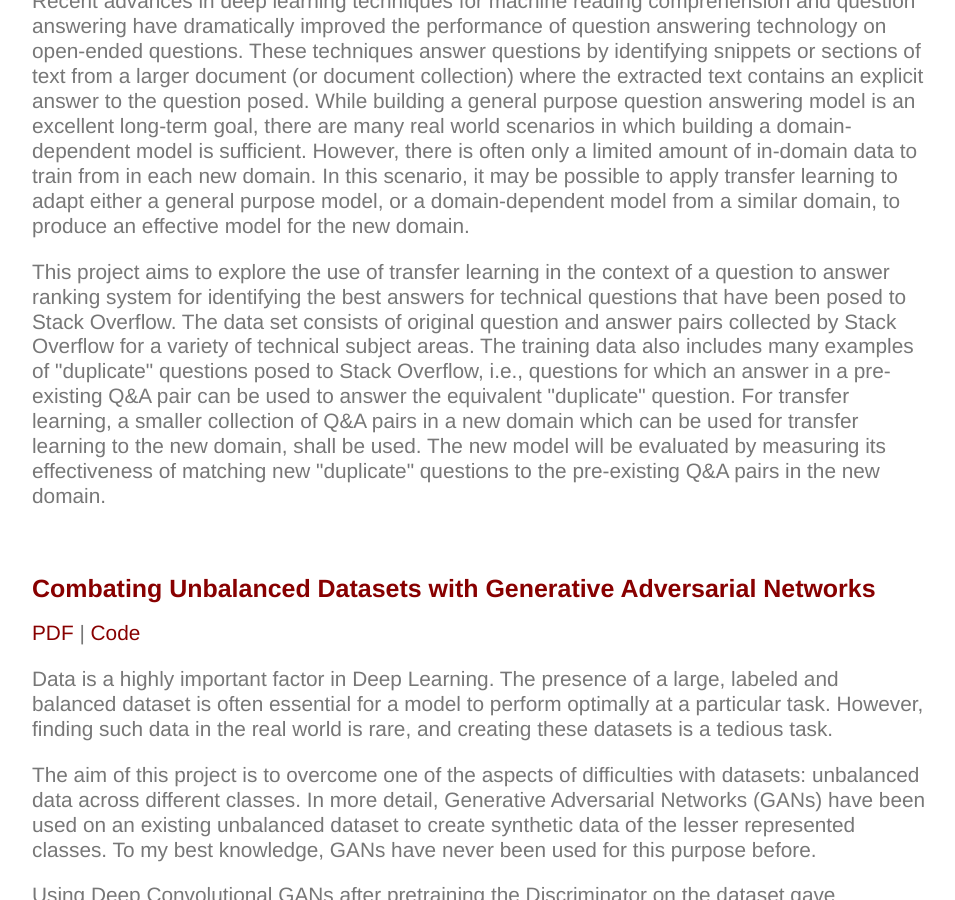
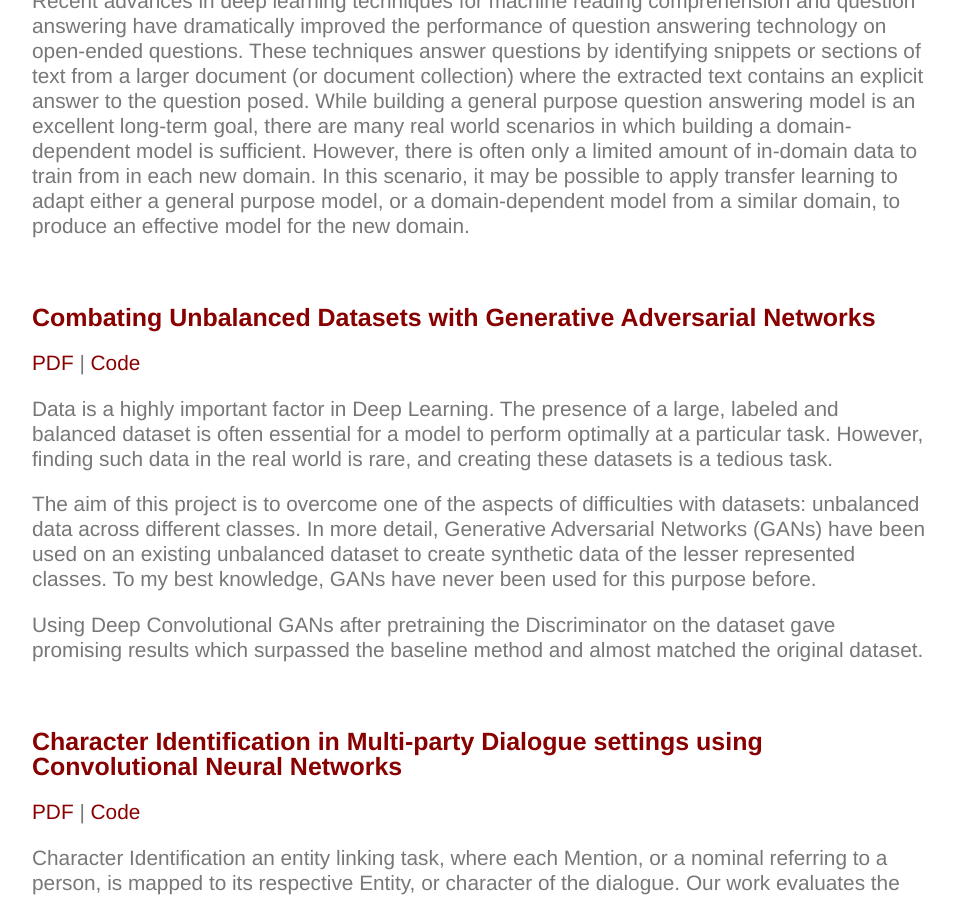
Before and after one commit to Uppaal/Uppaal.github.io, a Jekyll site: the page built from projects/index.html, in a window 1280 px wide and 900 px high, scrolled down 1008 px. Shown: the whole window, without its empty margins (160-1115 px from the left). Built offline with Jekyll 4.4.1, drawn with Linux system fonts in a browser that asks for light colours.

Commit message:
Update index.html

```diff
--- a/projects/index.html
+++ b/projects/index.html
@@ -15,7 +15,6 @@ title: Research and Projects
 	<h2>One Shot Learning: Exploring Matching Networks</h2>
 	<p><a href="https://drive.google.com/file/d/1M04JMfKoYB1JFYjEO9xlqwTbKIerZq4k/view?usp=sharing">PDF</a> | <a href="https://github.com/Uppaal/Matching_Networks_with_STN">Code</a></p>
 	<p>Recent advances in deep learning techniques for machine reading comprehension and question answering have dramatically improved the performance of question answering technology on open-ended questions. These techniques answer questions by identifying snippets or sections of text from a larger document (or document collection) where the extracted text contains an explicit answer to the question posed.  While building a general purpose question answering model is an excellent long-term goal, there are many real world scenarios in which building a domain-dependent model is sufficient. However, there is often only a limited amount of in-domain data to train from in each new domain. In this scenario, it may be possible to apply transfer learning to adapt either a general purpose model, or a domain-dependent model from a similar domain, to produce an effective model for the new domain.</p>
- 	<p>This project aims to explore the use of transfer learning in the context of a question to answer ranking system for identifying the best answers for technical questions that have been posed to Stack Overflow. The data set consists of original question and answer pairs collected by Stack Overflow for a variety of technical subject areas. The training data also includes many examples of "duplicate" questions posed to Stack Overflow,  i.e., questions for which an answer in a pre-existing Q&A pair can be used to answer the equivalent "duplicate" question. For transfer learning, a smaller collection of Q&A pairs in a new domain which can be used for transfer learning to the new domain, shall be used. The new model will be evaluated by measuring its effectiveness of matching new "duplicate" questions to the pre-existing Q&A pairs in the new domain.</p>
 	<br>
 
 	<h2>Combating Unbalanced Datasets with Generative Adversarial Networks</h2>
```
